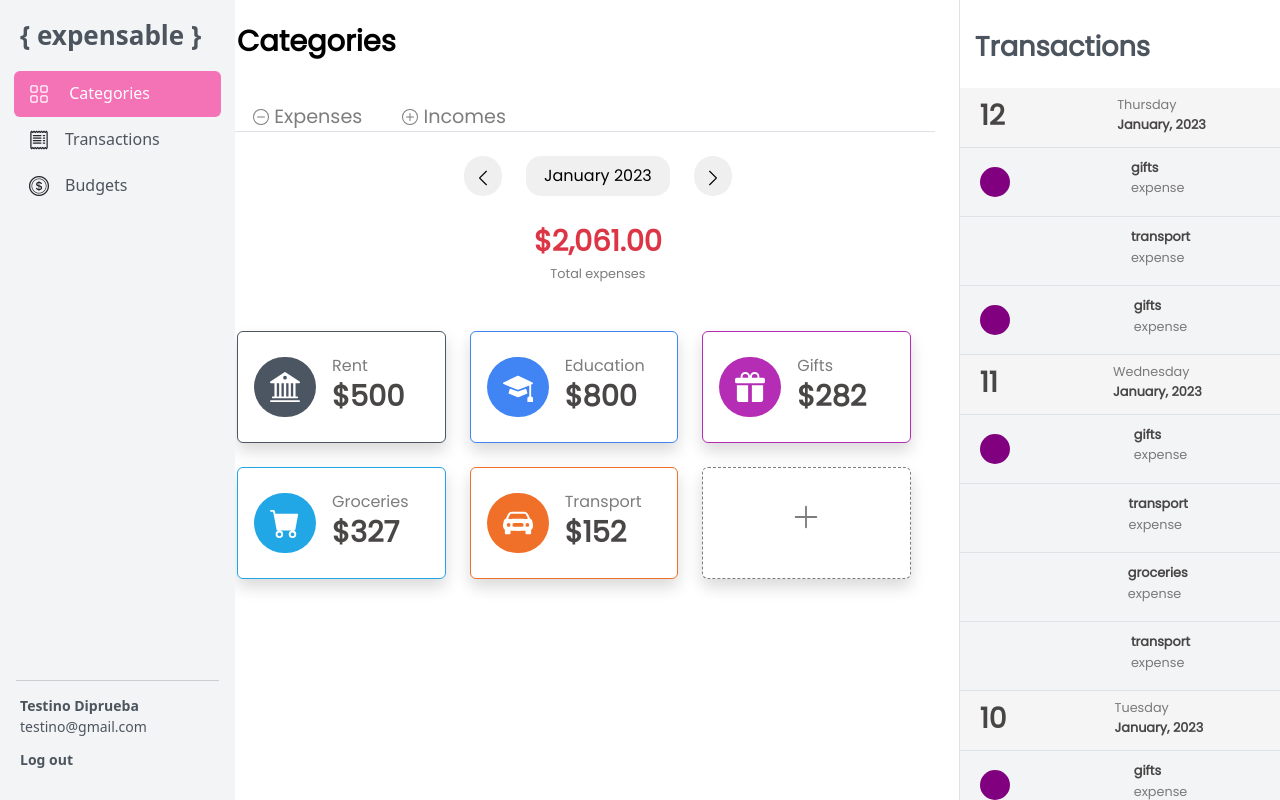
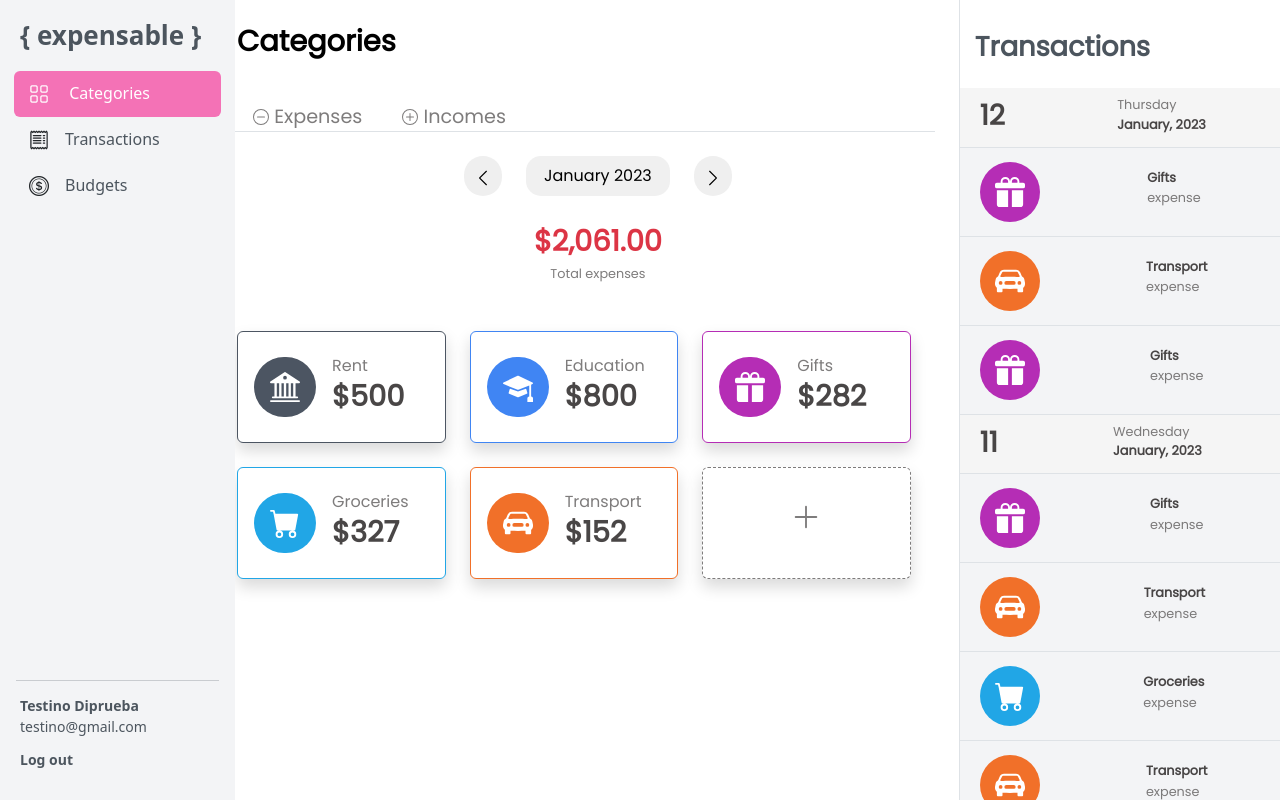
Before and after one commit to saral2829/Proyecto-Transacciones, an Angular app: page / in a window 1280 px wide. Built offline with nearby package versions, Linux system fonts and the light colour scheme.

Commit message:
updating interfaces

```diff
--- a/src/app/Componente/list-transactions/list-transactions.component.html
+++ b/src/app/Componente/list-transactions/list-transactions.component.html
@@ -1,3 +1,4 @@
+<div class="test">
   <div class="" *ngFor="let date_transactions of transactions_by_date">
     <div class="d-flex align-items-center justify-content-between content-date border-bottom">
       <h3 class="ml-2 number">{{ date_transactions.date | date: 'dd' }}</h3>
@@ -5,19 +6,26 @@
         <h3 class="subtitle1">{{ date_transactions.date | date: 'EEEE' }}</h3>
         <p class="h6 mb-0 lh-1 subtitle2">{{ date_transactions.date | date: 'MMMM, yyyy' }}</p>
       </div>
-    <h4 class="total">{{ getTotal(date_transactions.transactions) | currency}}</h4>
+      <h4 class="total" [class]="getTotal(date_transactions.transactions) < 0 ? 'text-danger':'text-success'">
+        {{ getTotal(date_transactions.transactions) | currency}}
+      </h4>
     </div>
     <div class="d-flex align-items-center justify-content-between content-info border-bottom"
-    *ngFor="let transaction of date_transactions.transactions">
-    <div class="icon-cat" [style.background]="transaction.color">
-      <i class="bi" [class]="transaction.icon"></i>
+      *ngFor="let transaction of date_transactions.transactions" [ngClass]="'color-' + transaction.color">
+      <div class="icon-cat">
+        <img src="../../../assets/icons/{{transaction.icon}}.svg" alt="icon">
       </div>
       <div class="lh-1 info-des">
-      <p class="h6 mb-0 lh-1 subtitle2">{{ transaction.category }}</p>
+        <p class="h6 mb-0 lh-1 subtitle2">{{ transaction.category | titlecase }}</p>
         <h3 class="subtitle1">{{ transaction.type }}</h3>
       </div>
-    <div [class]="model?.amount! >= 0 ? 'text-success' : 'text-danger'">
-      <h4 class="amount"><span *ngIf="model?.amount! >= 0">+</span>$ {{ transaction.amount }}</h4>
+      <div [class]="transaction.type === 'expense' ? 'text-danger':'text-success'">
+        <h4 class="amount">
+          <span *ngIf="transaction.type === 'expense'">-</span>
+          <span *ngIf="transaction.type === 'income'">+</span>
+          <span>$ {{ transaction.amount }}</span>
+        </h4>
       </div>
     </div>
   </div>
+</div>
```
Lines whose indentation alone changed are shown as unchanged.
